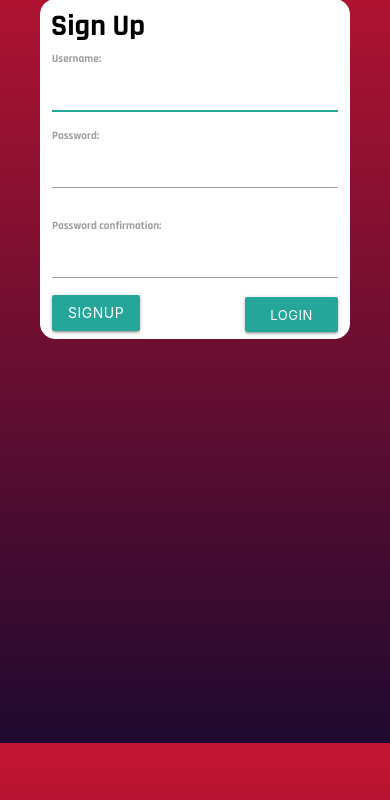
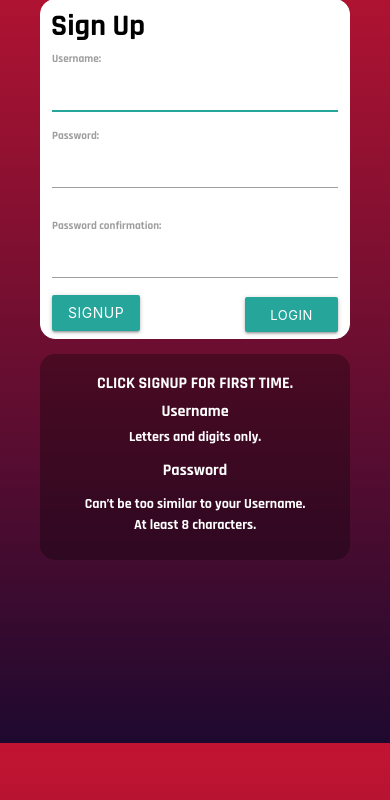
Before and after one commit to prabhjeevan/boomipy, a Django app: page /accounts/signup in a window 390 px wide. Shown: the part 101-901 px from the top of the page. Run offline with Django 3.2, Linux system fonts and the light colour scheme.

Commit message:
more changes

```diff
--- a/main_app/static/css/style.css
+++ b/main_app/static/css/style.css
@@ -140,7 +140,7 @@
   }
 
   #signuppage {
-    margin:  100px 40px;
+    margin:  100px 40px 15px 40px;
     border: 1px solid white;
     background-color: white;
     border-radius: 15px;
@@ -538,4 +538,29 @@ padding-bottom: 0px;
     width: 93px;
 }
 
+#signupinfo{
+  margin:  15px 40px;
+  background-color: rgba(0,0,0,0.3);
+  border-radius: 15px;
+  padding: 10px;
+  color: white;
+  height: auto;
+  text-align: center;
 }
+#signupinfo h6{
+  padding-bottom: 0;
+}
+#signupinfo p{
+ margin-top: 2px;
+}
+#startinglogin {
+  margin:  15px 40px;
+  background-color: rgba(0,0,0,0.7);
+  border-radius: 15px;
+  padding: 10px;
+  color: white;
+  height: auto;
+  width:auto;
+  text-align: center;
+}
+}
--- a/main_app/templates/registration/signup.html
+++ b/main_app/templates/registration/signup.html
@@ -14,7 +14,16 @@
     <input type="submit" class="btn" value="signup">
     <button id="loginbuttonsignup" class="btn" ><a id="signupbtnlogin" href="{% url 'login' %}">Login</a></button>
   </form>
-
 </div>
 
+<div id="signupinfo">
+  <h6>CLICK SIGNUP FOR FIRST TIME.</h6>
+  <h6>Username</h6>
+  <p> Letters and digits only.</p>
+  <h6>Password</h6>
+  <ul>
+    <li>Can’t be too similar to your Username.</li>
+    <li>At least 8 characters.</li>
+  </ul>
+</div>
 {% endblock %}
```
